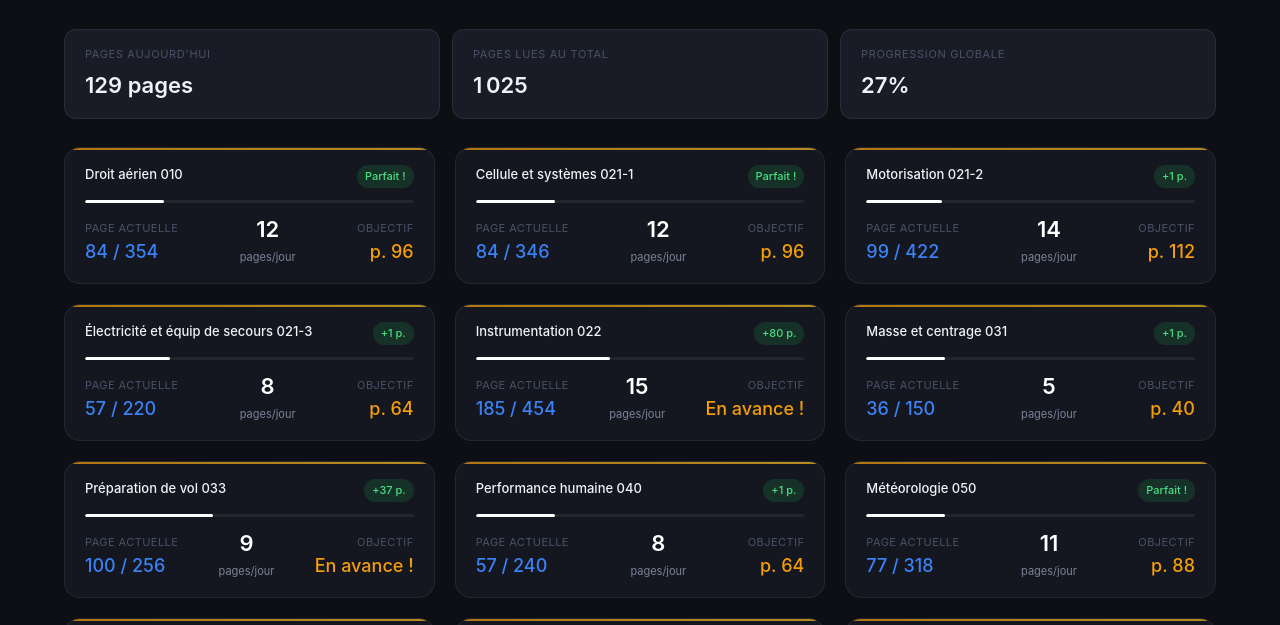
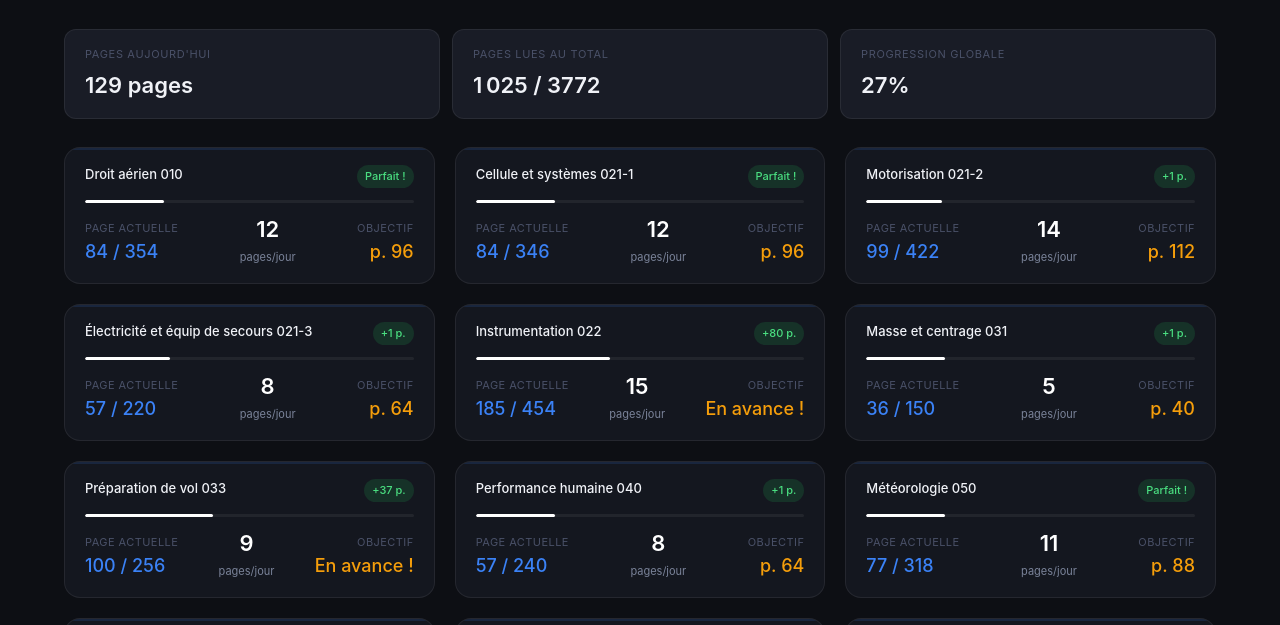
Before and after one commit to PabloDev0/cpl_counter, a website: page index.html in a window 1280 px wide. Shown: the part 99-724 px from the top of the page. Drawn offline with Linux system fonts and the light colour scheme.

Commit message:
upgrade ui

```diff
--- a/index.js
+++ b/index.js
@@ -85,7 +85,7 @@ function renderStats(state) {
 
     document.getElementById('dayNum').textContent    = state.day;
     document.getElementById('statToday').textContent = totalToday + ' pages';
-    document.getElementById('statRead').textContent  = totalRead.toLocaleString('fr-FR');
+    document.getElementById('statRead').textContent  = `${totalRead.toLocaleString('fr-FR')} / 3772`;
     document.getElementById('statGlobal').textContent = globalPct + '%';
 }
 
--- a/style.css
+++ b/style.css
@@ -170,7 +170,7 @@ body {
     left: 0;
     right: 0;
     height: 2px;
-    background: var(--card-accent, transparent);
+    background: rgba(59,130,246,0.2);
     border-radius: var(--radius-lg) var(--radius-lg) 0 0;
     transition: opacity 0.2s;
     opacity: 0.7;
```
